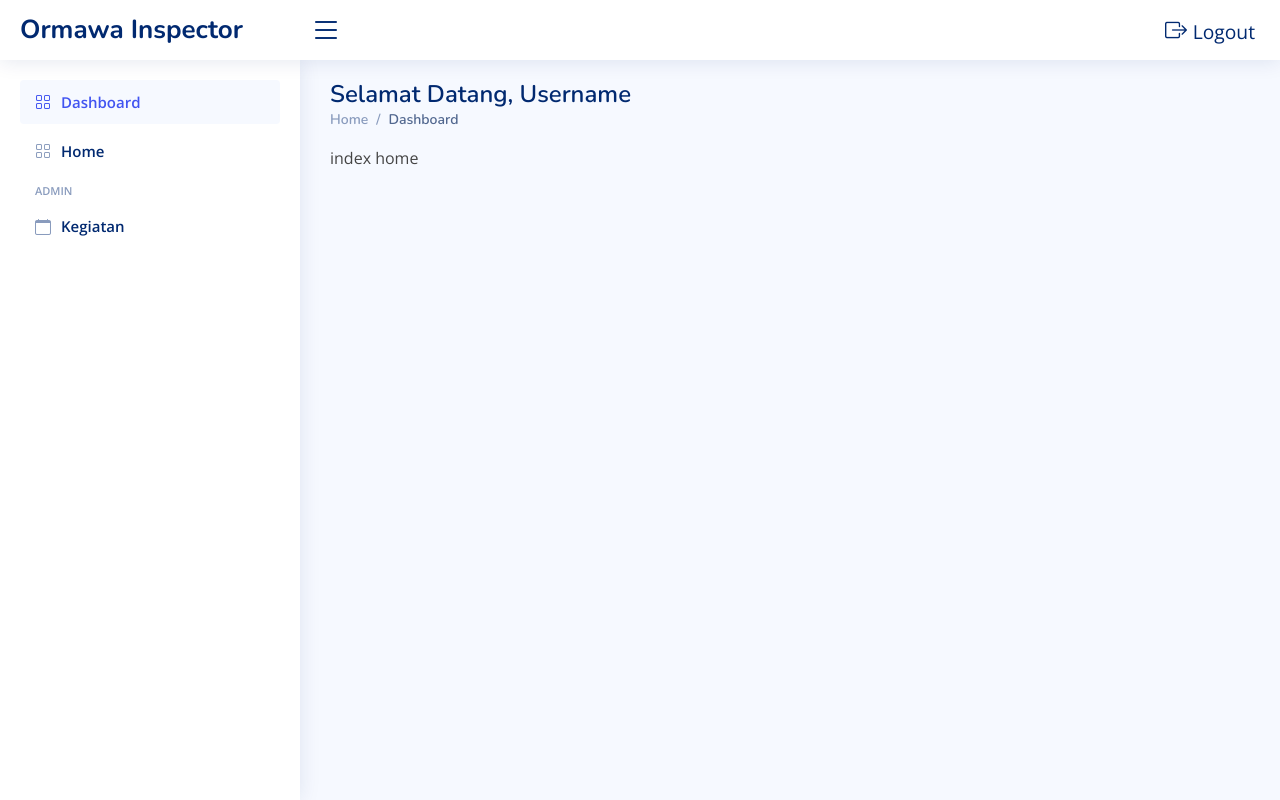
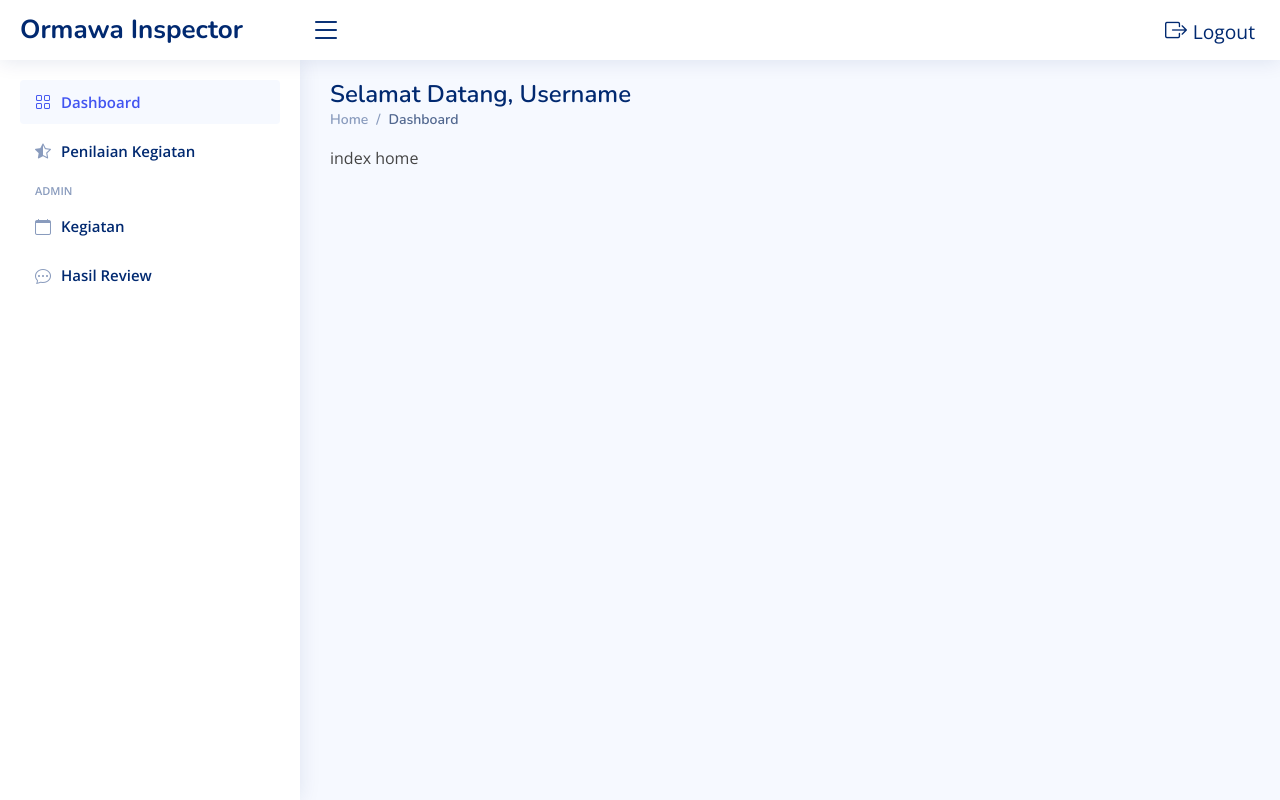
Before and after one commit to wahyusinggihw/ormawa-inspector, a PHP site: page /ormawa-inspector/ in a window 1280 px wide. Run offline with PHP 8.4, Linux system fonts and the light colour scheme; some libraries are stand-ins or nearby versions.

Commit message:
tambah menu sidebar

```diff
--- a/views/components/sidebar.php
+++ b/views/components/sidebar.php
@@ -11,8 +11,8 @@
      </li><!-- End Dashboard Nav -->
      <li class="nav-item">
        <a class="nav-link collapsed" href="<?php BASEURL ?> ?page=home">
-         <i class="bi bi-grid"></i>
-         <span>Home</span>
+         <i class="bi bi-star-half"></i>
+         <span>Penilaian Kegiatan</span>
        </a>
      </li><!-- End Dashboard Nav -->
 
@@ -23,7 +23,14 @@
          <i class="bi bi-calendar"></i>
          <span>Kegiatan</span>
        </a>
-     </li><!-- End Profile Page Nav -->
+     </li>
+     <li class="nav-item">
+       <a class="nav-link collapsed" href="#">
+         <i class="bi bi-chat-dots"></i>
+         <span>Hasil Review</span>
+       </a>
+     </li>
+     <!-- End Profile Page Nav -->
    </ul>
 
  </aside><!-- End Sidebar-->
```
